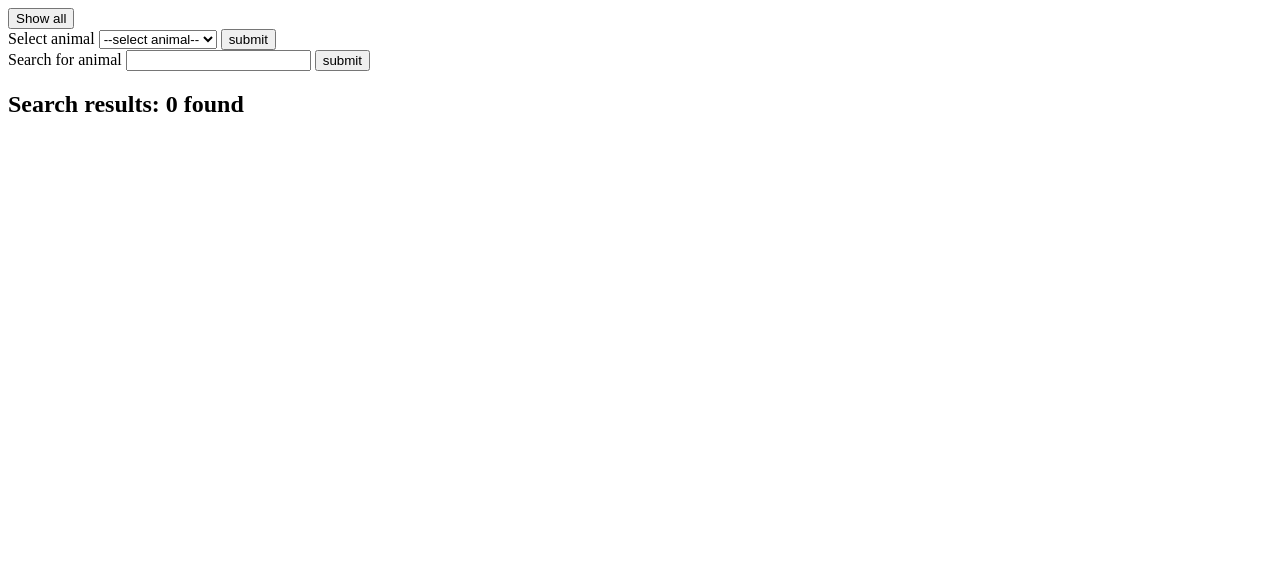
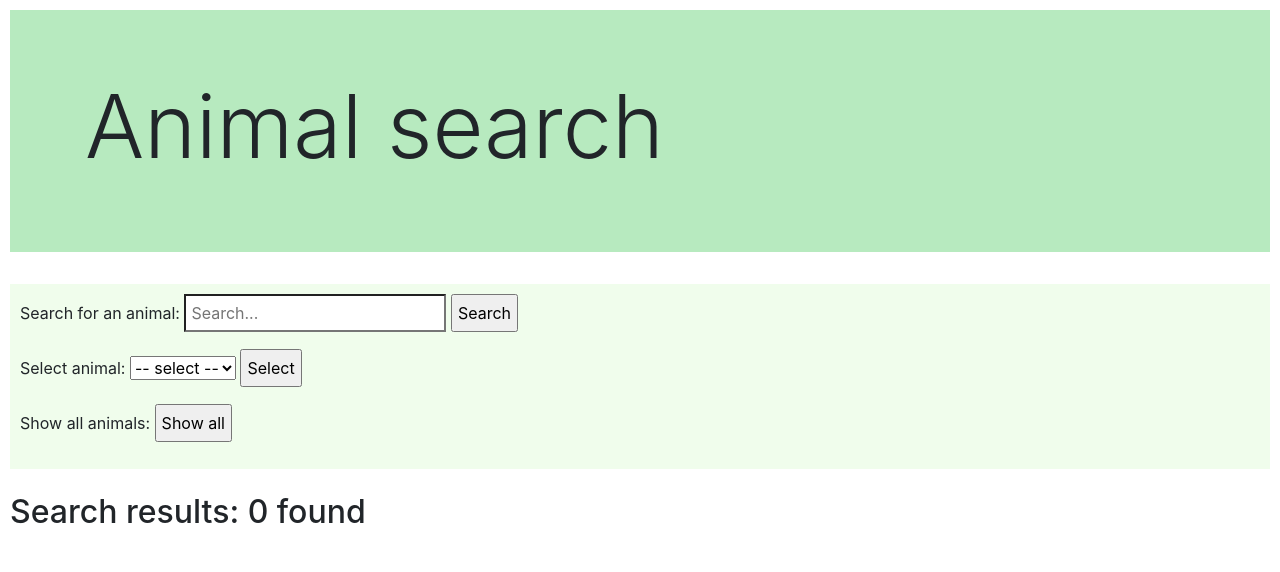
Before and after one commit to AnionaStella/php-lab, a PHP site: page / in a window 1280 px wide. Shown: the top 572 px of the page. Run offline with PHP 8.4, Linux system fonts and the light colour scheme; data comes from the database, SQL or seed files in the repository; both versions use the stored data as it was after the commit.

Commit message:
added bootstrap, fixed layout, finished assignment

```diff
--- a/index.php
+++ b/index.php
@@ -32,52 +32,81 @@ $resultAmount = count($animals);
 <html lang="en">
 <head>
   <meta charset="UTF-8">
-  <meta name="viewport" content="width=device-width, initial-scale=1.0">
+  <meta name="viewport" content="width=device-width, initial-scale=1.0, shrink-to-fit=no">
+  <link rel="stylesheet" href="https://stackpath.bootstrapcdn.com/bootstrap/4.3.1/css/bootstrap.min.css" integrity="sha384-ggOyR0iXCbMQv3Xipma34MD+dH/1fQ784/j6cY/iJTQUOhcWr7x9JvoRxT2MZw1T" crossorigin="anonymous">
   <link rel="stylesheet" href="style.css">
   <title>ZOO</title>
 </head>
 <body>
 <!-- Header  -->
+  <div class="jumbotron jumbotron-fluid">
+    <div class="container">
+      <h1 class="display-2">Animal search</h1>
+    </div>
+  </div>
   <!-- Forms -->
+  <div class="container-fluid selectfield">
   <form action="index.php" method="get">
-    <input type="hidden" name="show-all" value="1">
-    <input type="submit" value="Show all">
+    <div class="form-group">
+      <label for="search-animal">Search for an animal: </label>
+      <input type="search" placeholder="Search..." name="animal" id="search-animal">
+      <input type="submit" name="search-animal" value="Search">
+    </div>
     </form>
     <form action="index.php" method="get">
-    <label for="animal-select">Select animal</label>
+    <div class="form-group">
+      <label for="animal-select">Select animal: </label>
       <select name="animal" id="animal-select">
-      <option value="">--select animal--</option>
+        <option value="">-- select --</option>
         <?php foreach($selectAnimals as $animal) { ?>
         <option value="<?php echo $animal["id"]; ?>"><?php echo $animal["name"];?></option>
         <?php } ?>
       </select>
-    <input type="submit" name="animal-select" value="submit">
+      <input type="submit" name="animal-select" value="Select">
+    </div>
     </form>
     <form action="index.php" method="get">
-    <label for="search-animal">Search for animal</label>
-    <input type="search" name="animal" id="search-animal">
-    <input type="submit" name="search-animal" value="submit">
+    <div class="form-group">
+      <label for="show-all">Show all animals: </label>
+      <input type="hidden" name="show-all" value="1" id="show-all">
+      <input type="submit" value="Show all">
+      </div>
   </form>
+  </div>
+    <br>
     <!-- Search results -->
     <h2>Search results: <?php echo $resultAmount; ?> found </h2>
     <br>
     <!-- animal card -->
+    <div class="row">
       <?php
       foreach ($animals as $animal) { ?>
+        <div class="col-sm-4">
           <div class="card">
-      <img src="uploads/<?php echo $animal['image']; ?>" alt="">
+            <?php if(!empty($animal['image'])){ ?>
+              <img src="uploads/<?php echo $animal['image']; ?>" class="card-img-top" alt="">
+            <?php }else { ?>
+             <img src="images/pre-image.png" class="card-img-top pre-image" alt="">
+            <?php } ?>
             <div class="container">
-        <h4>Name:<?php echo $animal['name']; ?> </h4>
+              <h4>Name: <?php echo $animal['name']; ?> </h4>
               <p>Category: <?php echo $animal['category']; ?></p>
               <p>Birthdate: <?php echo $animal['birthday']; ?></p>
               <form action="index.php" method="post" enctype="multipart/form-data">
                 Select image to upload:
+                <br>
                 <input type="file" name="fileToUpload" id="fileToUpload">
                 <input type="hidden" name="animalId" value="<?php echo $animal['id']; ?>">
                 <input type="submit" value="Upload Image" name="submit">
               </form>
             </div>
           </div>
+        </div>
       <?php } ?>
+    </div>
+    <!-- Bootstrap script files -->
+    <script src="https://code.jquery.com/jquery-3.3.1.slim.min.js" integrity="sha384-q8i/X+965DzO0rT7abK41JStQIAqVgRVzpbzo5smXKp4YfRvH+8abtTE1Pi6jizo" crossorigin="anonymous"></script>
+    <script src="https://cdnjs.cloudflare.com/ajax/libs/popper.js/1.14.7/umd/popper.min.js" integrity="sha384-UO2eT0CpHqdSJQ6hJty5KVphtPhzWj9WO1clHTMGa3JDZwrnQq4sF86dIHNDz0W1" crossorigin="anonymous"></script>
+    <script src="https://stackpath.bootstrapcdn.com/bootstrap/4.3.1/js/bootstrap.min.js" integrity="sha384-JjSmVgyd0p3pXB1rRibZUAYoIIy6OrQ6VrjIEaFf/nJGzIxFDsf4x0xIM+B07jRM" crossorigin="anonymous"></script>
   </body>
 </html>
--- a/style.css
+++ b/style.css
@@ -1,3 +1,63 @@
+body {
+  padding: 10px;
+}
+
 .card {
   border-style: groove;
+  /* remove when grid is ready*/
+  padding: 10px;
+  margin: 10px;
 }
+
+input {
+  padding: 5px;
+}
+
+.selectfield {
+  background-color: #f0fdec;
+  padding: 10px;
+}
+
+.jumbotron {
+  background-color: #b7eabf;
+}
+
+/* Small devices (landscape phones, 576px and up) */
+@media (min-width: 576px) {
+  .pre-image {
+    width: 100px;
+    height: 100px;
+    margin: auto;
+    padding: 10px;
+  }
+}
+
+/*  Medium devices (tablets, 768px and up) */
+@media (min-width: 768px) {
+  .pre-image {
+    width: 200px;
+    height: 200px;
+    margin: auto;
+    padding: 10px;
+  }
+}
+
+/* Large devices (desktops, 992px and up) */
+@media (min-width: 992px) {
+  .pre-image {
+    width: 300px;
+    height: 300px;
+    margin: auto;
+    padding: 10px;
+  }
+}
+
+/* Extra large devices (large desktops, 1200px and up) */
+@media (min-width: 1200px) {
+  .pre-image {
+    width: 300px;
+    height: 300px;
+    margin: auto;
+    padding: 10px;
+  }
+}
```
Also changed, not shown: zoo.sql (added, +73 -0 lines), images/pre-image.png (added). Lines whose indentation alone changed are shown as unchanged.
